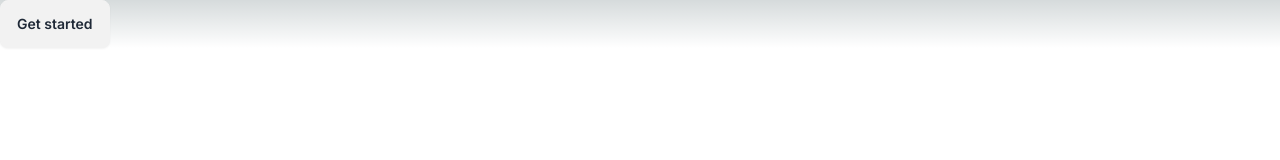
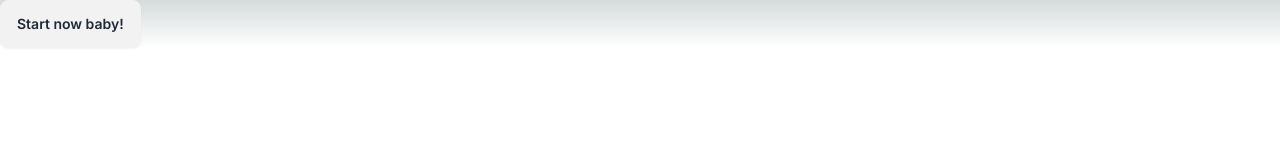
Before and after one commit to arturlazoryk95/my-saasik, a Next.js app: page / in a window 1280 px wide. Shown: the top 160 px of the page. Built offline with nearby package versions, Linux system fonts and the light colour scheme.

Commit message:
changed a bit

```diff
--- a/app/page.js
+++ b/app/page.js
@@ -3,7 +3,7 @@ import Image from "next/image";
 export default function Home() {
   return (
     <main>
-      <button className="btn">Get started</button>
+      <button className="btn">Start now baby!</button>
     </main>
   );
 }
```
